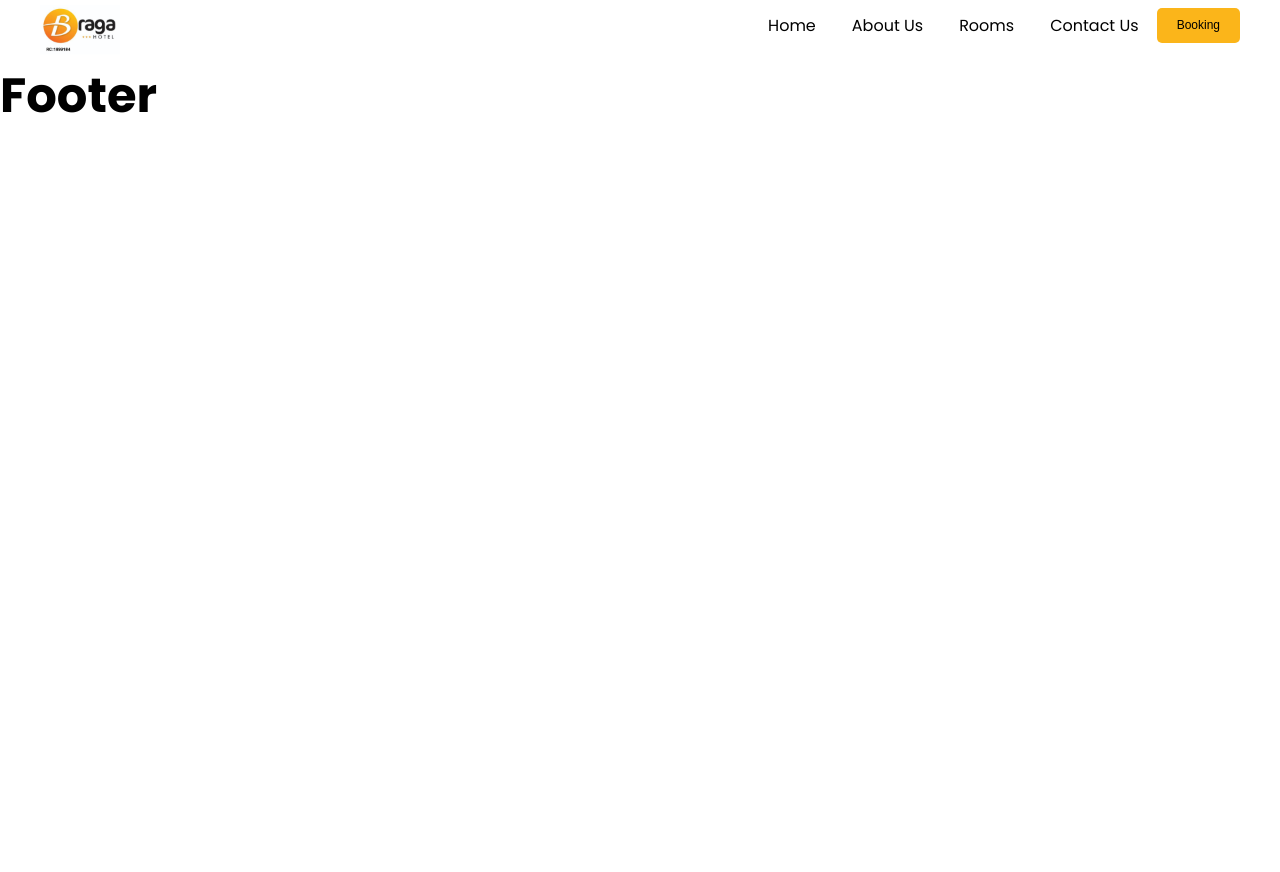
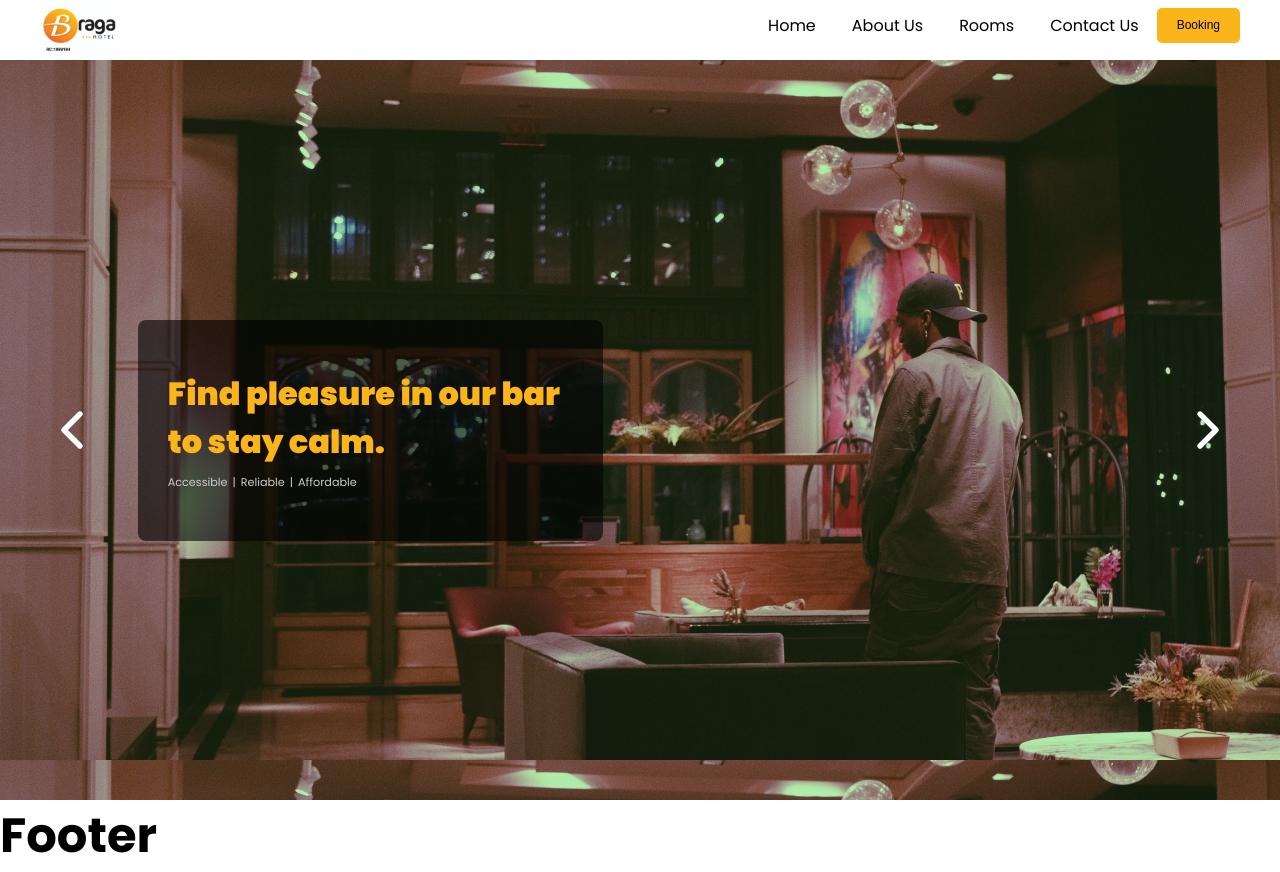
Before and after one commit to promiselxg/bragahotels, a React (Create React App) app in the folder frontend/: page / in a window 1280 px wide. Before the commit the page ends 800 px from the top, so only its background shows below. Built offline with nearby package versions, Linux system fonts and the light colour scheme.

Commit message:
added hero section

```diff
--- a/frontend/src/App.js
+++ b/frontend/src/App.js
@@ -1,9 +1,12 @@
+import { HeroSection } from './components';
 import Layout from './components/Layout';
 
 function App() {
   return (
     <>
-      <Layout></Layout>
+      <Layout>
+        <HeroSection />
+      </Layout>
     </>
   );
 }
--- a/frontend/src/GlobalStyle.js
+++ b/frontend/src/GlobalStyle.js
@@ -7,7 +7,9 @@ const GlobalStyle = createGlobalStyle`
   box-sizing:border-box;
   -webkit-tap-highlight-color:rgba(0,0,0,0) !important;
 }
-
+:root{
+  --yellow:#FBB51A;
+}
 body {
   margin: 0;
   font-family: 'Poppins', sans-serif;
@@ -42,7 +44,7 @@ export const Typography = styled.h1`
   line-height: ${(props) => (props.lineHeight ? props.lineHeight : '')};
   font-style: ${(props) => (props.fontStyle ? props.fontStyle : 'normal')};
   margin: ${(props) => (props.margin ? props.margin : '')};
-  font-family: ${(props) => (props.heading ? 'Kinn' : 'Poppins')}; ;
+  color: ${(props) => (props.color ? props.color : '')};
 `;
 
 export default GlobalStyle;
--- a/frontend/src/assets/index.js
+++ b/frontend/src/assets/index.js
@@ -1 +1,2 @@
 export { default as Logo } from './img/logo.png';
+export { default as Hero } from './img/banner.svg';
--- a/frontend/src/components/Header/Header.jsx
+++ b/frontend/src/components/Header/Header.jsx
@@ -1,6 +1,6 @@
 import { Image, NavLink, Button } from '..';
 import { Logo } from '../../assets';
-import { Container, Typography } from '../../GlobalStyle';
+import { Container } from '../../GlobalStyle';
 import { HeaderContainer, HeaderWrapper, Nav, NavLogo } from './Header.style';
 
 const Header = () => {
--- /dev/null
+++ b/frontend/src/components/HeroSection/HeroSection.jsx
@@ -0,0 +1,43 @@
+import { Hero } from '../../assets';
+import { Container, Typography } from '../../GlobalStyle';
+import { Image } from '../index';
+import { Column, HeroSectionWrapper, SliderWrapper } from './HeroSection.style';
+import { FiChevronLeft, FiChevronRight } from 'react-icons/fi';
+
+const HeroSection = () => {
+  return (
+    <>
+      <HeroSectionWrapper>
+        <Container>
+          <SliderWrapper>
+            <FiChevronLeft className="icon" />
+            <Column
+              bg="rgba(0,0,0,0.6)"
+              flex="0.4"
+              padding="50px 30px"
+              borderRadius="8px"
+            >
+              <Typography
+                as="h2"
+                fontSize="2rem"
+                color="var(--yellow)"
+                fontWeight="800"
+              >
+                Find pleasure in our bar to stay calm.
+              </Typography>
+              <div className="desc">
+                <Typography as="p">Accessible</Typography>|
+                <Typography as="p">Reliable</Typography>|
+                <Typography as="p">Affordable</Typography>
+              </div>
+            </Column>
+            <Column></Column>
+            <FiChevronRight className="icon" />
+          </SliderWrapper>
+        </Container>
+      </HeroSectionWrapper>
+    </>
+  );
+};
+
+export default HeroSection;
--- /dev/null
+++ b/frontend/src/components/HeroSection/HeroSection.style.js
@@ -0,0 +1,45 @@
+import styled from 'styled-components';
+import { Hero } from '../../assets';
+
+export const HeroSectionWrapper = styled.section`
+  height: calc(100vh - 60px);
+  width: 100%;
+  background: url(${Hero});
+  align-items: center;
+  display: flex;
+
+  .icon {
+    font-size: 4rem;
+    color: #fff;
+    cursor: pointer;
+  }
+`;
+
+export const SliderWrapper = styled.div`
+  width: 100%;
+  align-items: center;
+  display: flex;
+  justify-content: space-between;
+
+  .desc {
+    display: flex;
+    color: #ccc;
+    font-size: 0.7rem;
+    margin-top: 8px;
+    & p {
+      margin: 0 5px;
+      display: flex;
+      color: #ccc;
+      font-size: 0.7rem;
+      :first-child {
+        margin-left: 0px;
+      }
+    }
+  }
+`;
+export const Column = styled.div`
+  background: ${(props) => (props.bg ? props.bg : 'purple')};
+  flex: ${(props) => (props.flex ? props.flex : '0.5')};
+  padding: ${(props) => (props.padding ? props.padding : '')};
+  border-radius: ${(props) => (props.borderRadius ? props.borderRadius : '')};
+`;
--- a/frontend/src/components/index.js
+++ b/frontend/src/components/index.js
@@ -1,4 +1,5 @@
 export { default as Image } from './Image';
 export { default as Button } from './Button';
+export { default as HeroSection } from './HeroSection/HeroSection';
 export { default as NavLink } from './NavAnchor';
 export { default as Header } from './Header/Header';
```
Also changed, not shown: frontend/src/components/Typography.jsx (deleted).
